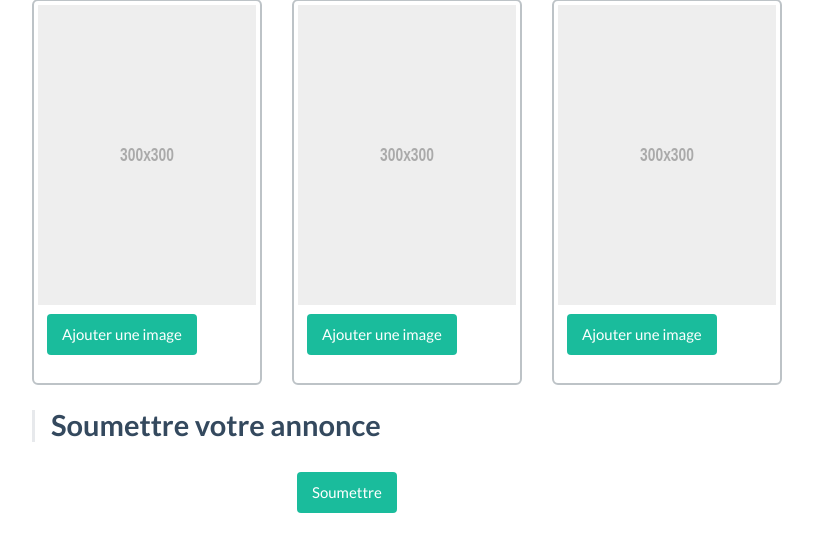
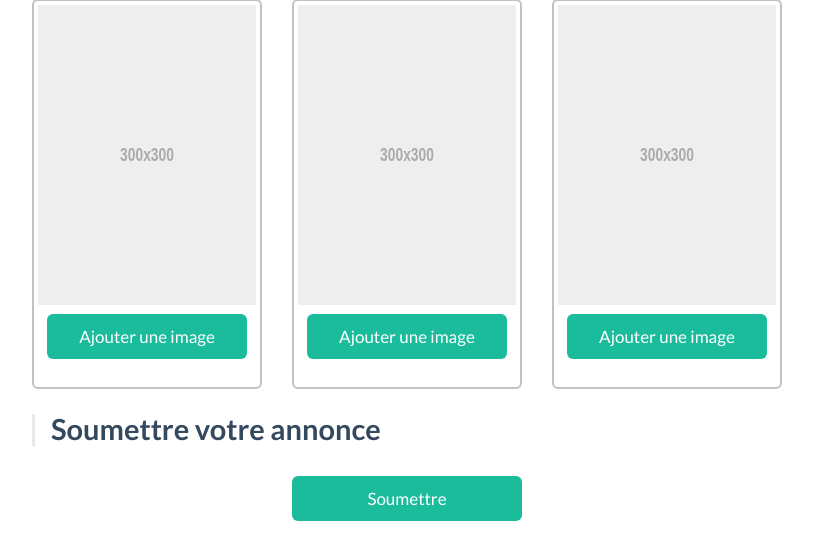
Before and after one commit to ahmed-bacha/Projet-Annonces, a PHP site: page /add-annonce.php in a window 1280 px wide. Shown: the part 941-1495 px from the top of the page, without its empty margins (233-1046 px from the left). Before the commit the page ends 1454 px from the top, so only its background shows below. Run offline with PHP 8.4, Linux system fonts and the light colour scheme; some libraries are stand-ins or nearby versions.

Commit message:
Revert add-annonce

```diff
--- a/Vues/add-annonce.php
+++ b/Vues/add-annonce.php
@@ -110,7 +110,7 @@ require_once("header.php");
 					      	<img data-src="holder.js/300x300" alt="...">
 					    	<div class="caption">
 					    		<p>
-					        		<button type="button" class="btn btn-primary">Ajouter une image</button>
+					        		<button type="button" class="btn btn-primary btn-lg btn-block">Ajouter une image</button>
 					    		</p>
 					    	</div>
 					    </div>
@@ -120,7 +120,7 @@ require_once("header.php");
 					      	<img data-src="holder.js/300x300" alt="...">
 					    	<div class="caption">
 					    		<p>
-					        		<button type="button" class="btn btn-primary">Ajouter une image</button>
+					        		<button type="button" class="btn btn-primary btn-lg btn-block">Ajouter une image</button>
 					    		</p>
 					    	</div>
 					    </div>
@@ -130,7 +130,7 @@ require_once("header.php");
 					      	<img data-src="holder.js/300x300" alt="...">
 					    	<div class="caption">
 					    		<p>
-					        		<button type="button" class="btn btn-primary">Ajouter une image</button>
+					        		<button type="button" class="btn btn-primary btn-lg btn-block">Ajouter une image</button>
 					    		</p>
 					    	</div>
 					    </div>
@@ -144,10 +144,12 @@ require_once("header.php");
   			   	</h4>
 		   	</blockquote>
 
-			<div class="col-xs-12 col-sm-offset-4 col-sm-4 col-md-offset-4 col-md-4 col-lg-offset-4 col-lg-4">
-				<p>
-				    <button type="button" class="btn btn-primary">Soumettre</button>
-				</p>
+			<div class="row">
+				<div class="col-xs-12 col-sm-offset-4 col-sm-4 col-md-offset-4 col-md-4 col-lg-offset-4 col-lg-4">
+					<p>
+					    <button type="button" class="btn btn-primary btn-lg btn-block">Soumettre</button>
+					</p>
+				</div>
 			</div>
 		</form>
 	</div>
```
